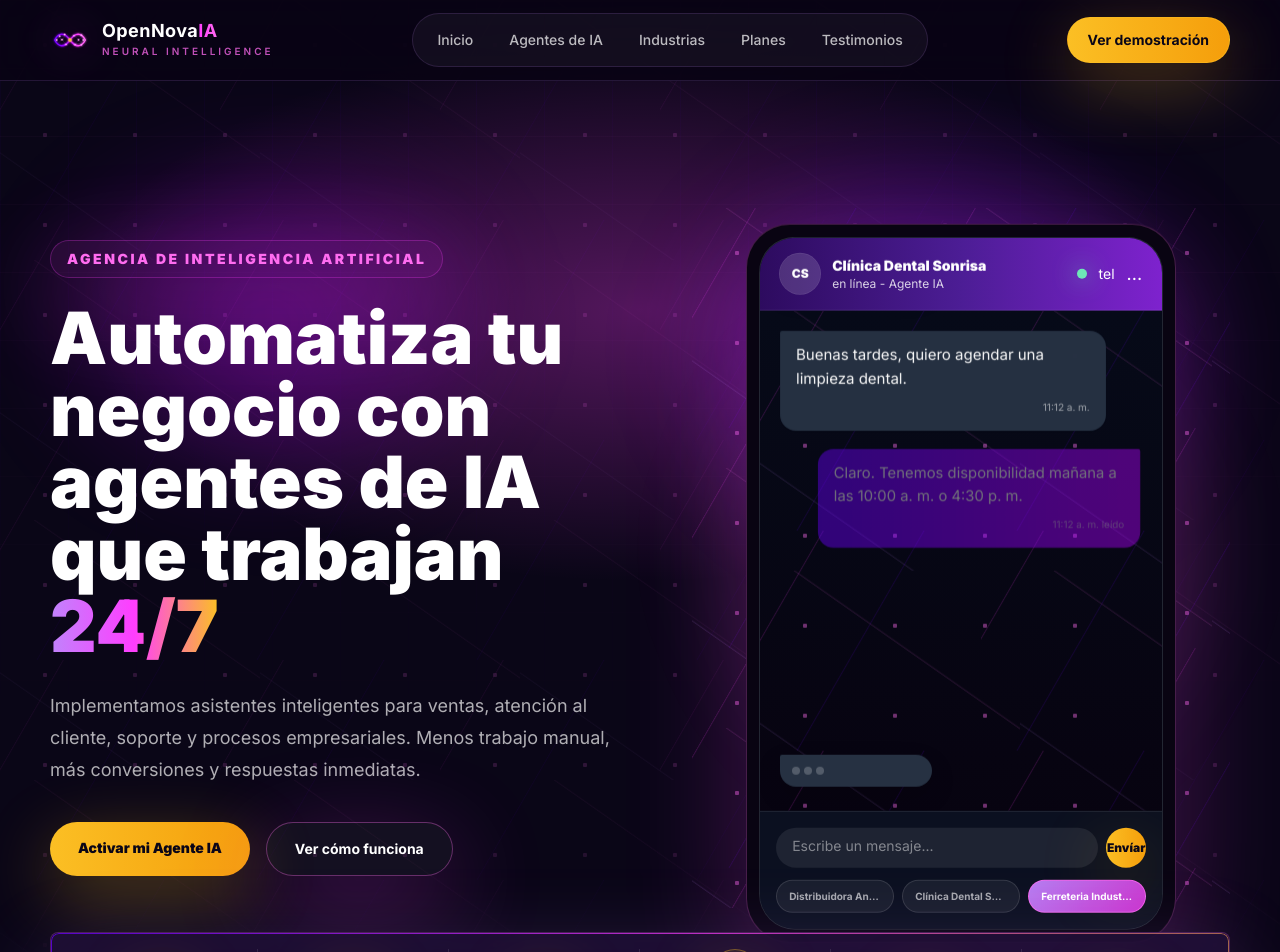
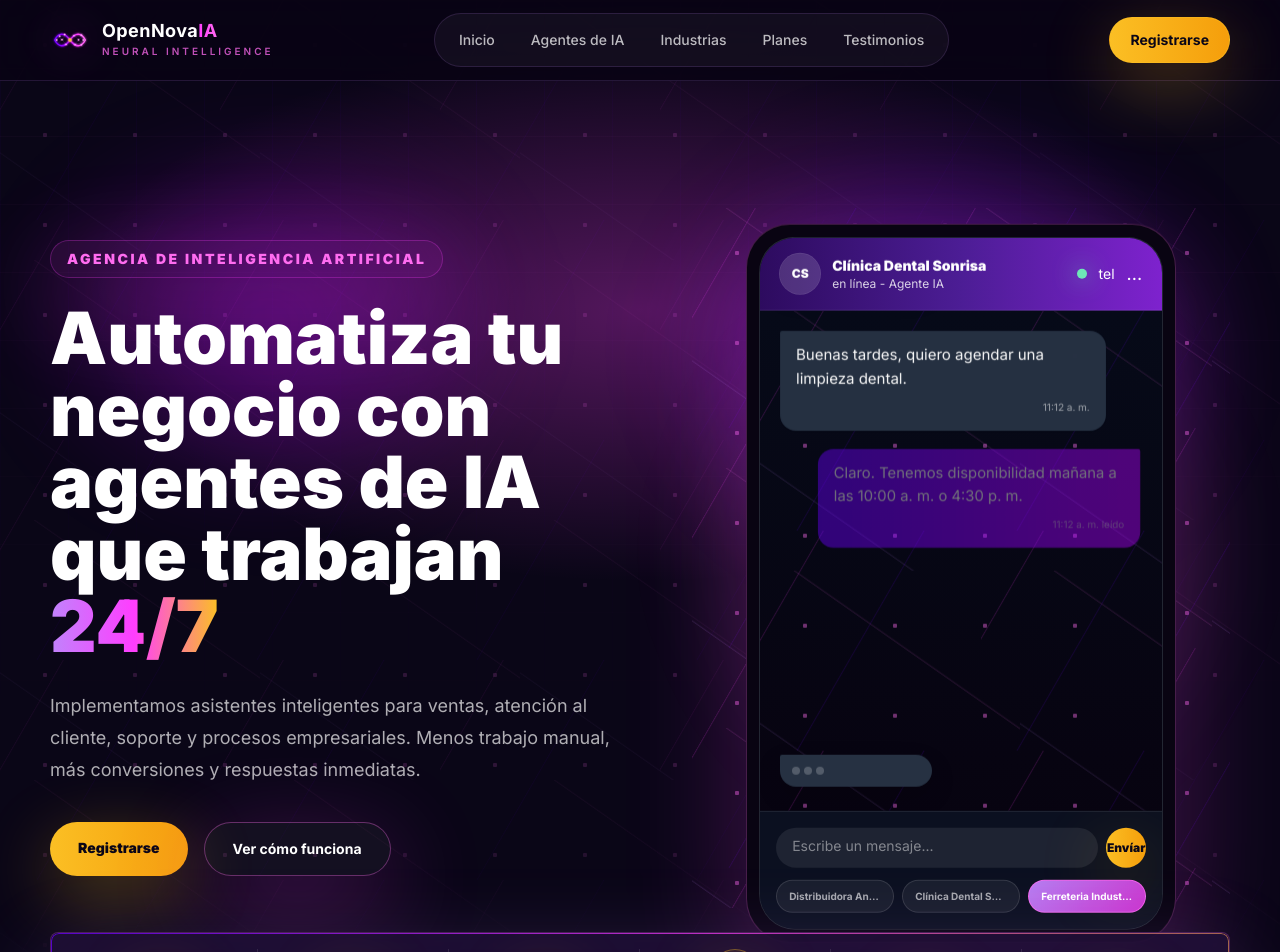
Before and after one commit to emyforero286-ship-it/opennovaia, a Next.js app: page / in a window 1280 px wide. Shown: the top 952 px of the page. Built offline with nearby package versions, Linux system fonts and the light colour scheme; no server answers.

Commit message:
Create registration placeholder buttons

```diff
--- a/components/Hero.tsx
+++ b/components/Hero.tsx
@@ -27,13 +27,14 @@
           </p>
 
           <div className="mt-9 flex flex-col gap-4 sm:flex-row">
+            {/* TODO: Conectar este boton al sistema de registro cuando este disponible. */}
             <TrackableLink
-              href="#planes"
+              href="#"
               eventName="activate_agent_click"
-              eventLabel="Activar mi Agente IA"
+              eventLabel="Registrarse"
               className="rounded-full bg-gradient-to-r from-nova-gold to-nova-amber px-7 py-4 text-center text-sm font-black text-nova-black shadow-gold transition duration-300 hover:-translate-y-1 hover:shadow-[0_24px_90px_rgba(251,191,36,0.42)]"
             >
-              Activar mi Agente IA
+              Registrarse
             </TrackableLink>
             <a
               href="#proceso"
--- a/components/Navbar.tsx
+++ b/components/Navbar.tsx
@@ -29,13 +29,14 @@
           ))}
         </div>
 
+        {/* TODO: Conectar este boton al sistema de registro cuando este disponible. */}
         <TrackableLink
-          href="/demo"
+          href="#"
           eventName="demo_cta_click"
-          eventLabel="Ver demostración"
+          eventLabel="Registrarse"
           className="rounded-full border border-nova-gold/45 bg-gradient-to-r from-nova-gold to-nova-amber px-5 py-3 text-sm font-bold text-nova-black shadow-gold transition duration-300 hover:-translate-y-0.5 hover:shadow-[0_18px_70px_rgba(251,191,36,0.42)]"
         >
-          Ver demostración
+          Registrarse
         </TrackableLink>
       </nav>
     </header>
```
